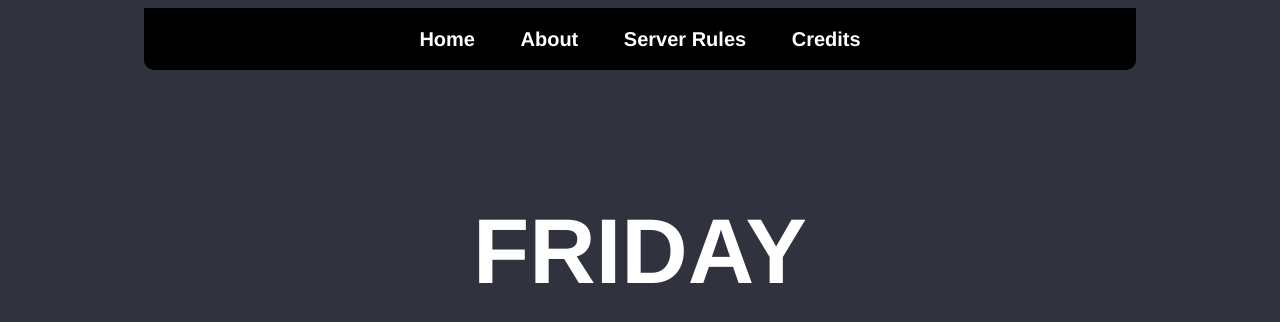
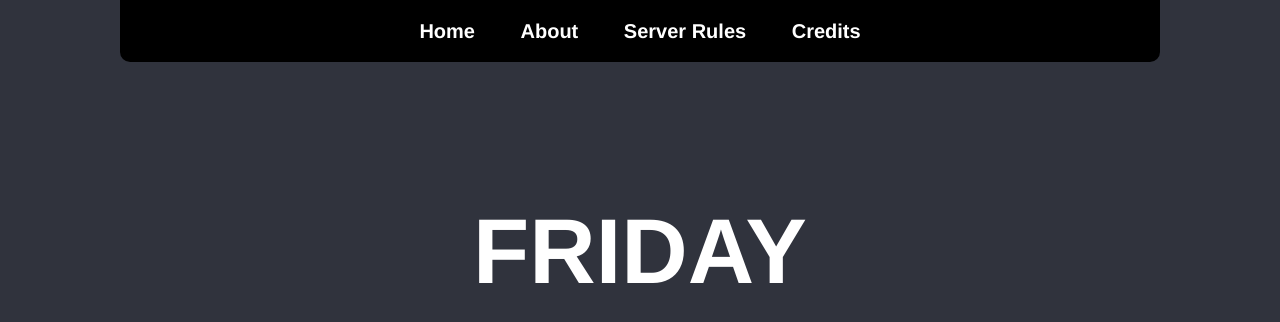
Before and after one commit to dpMusicman/ReactorFailure.github.io, a plain HTML site: page index.html in a window 1280 px wide. Shown: the top 322 px of the page. Drawn offline with Linux system fonts and the light colour scheme.

Commit message:
Fix website format

```diff
--- a/CSS/FE-CSS.css
+++ b/CSS/FE-CSS.css
@@ -7,10 +7,6 @@ body {
   margin-right: auto;
   max-width: 1024px;
   min-width: 256px;
-  padding-top: 8px;
-  padding-bottom: 24px;
-  padding-left: 24px;
-  padding-right: 24px;
 }
 
 a:link {
```
